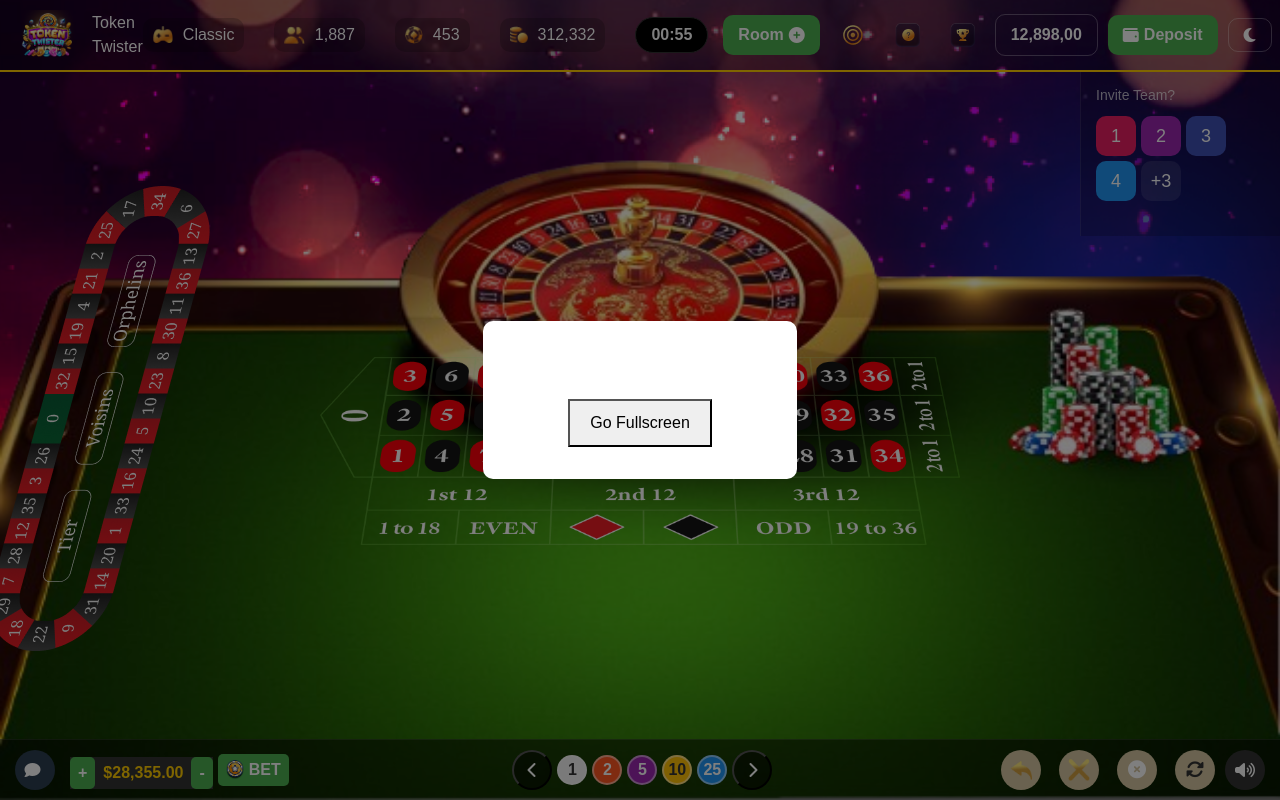
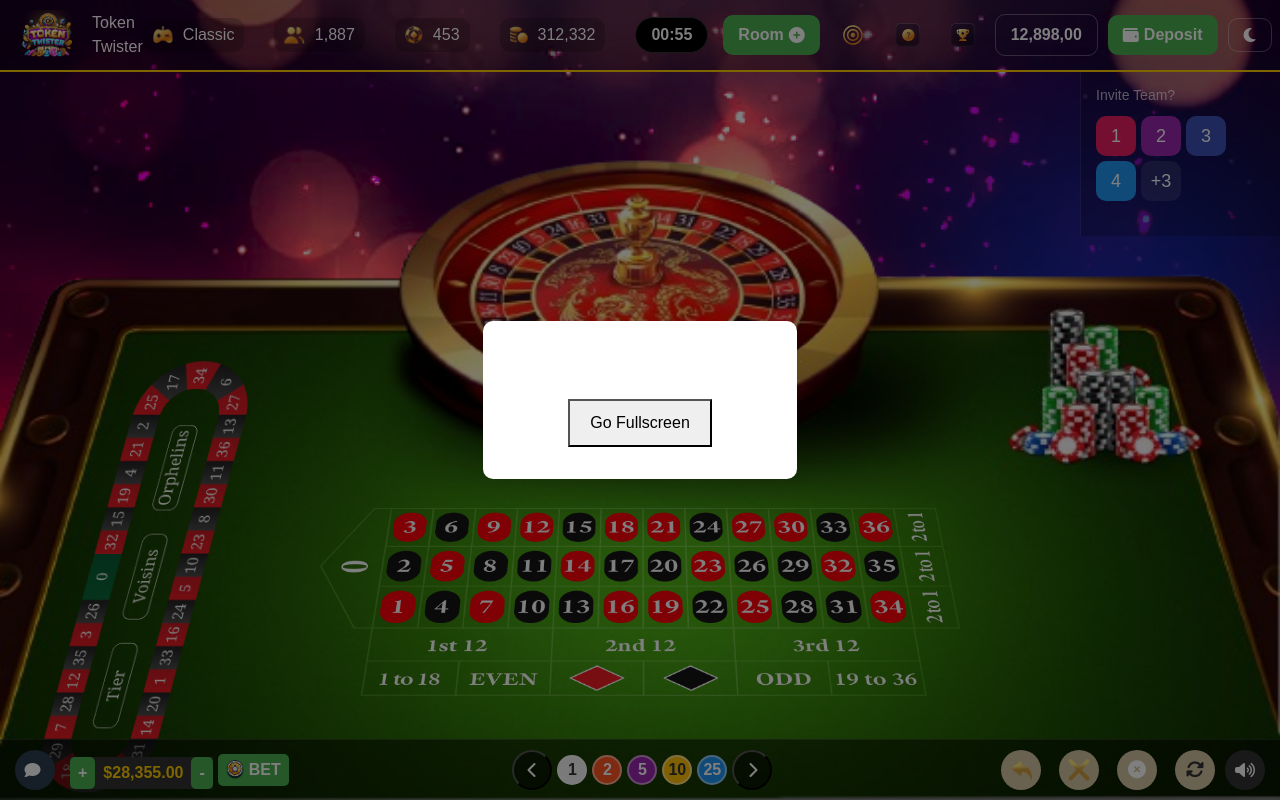
Before and after one commit to souravkmayabious/abhishek-game-frontend-d, a React (Vite) app: page /token in a window 1280 px wide. Built offline with nearby package versions, Linux system fonts and the light colour scheme.

Commit message:
fix token game css

```diff
--- a/src/pages/style.css
+++ b/src/pages/style.css
@@ -581,19 +581,24 @@ body {
 .table-left {
     position: absolute;
     z-index: 3;
+    width: 16%;
     /* transform: translateY(60%); */
-    transform: translate(-5%, 40%);
-    max-width: 25%;
+    /* transform: translate(-5%, 40%); */
+    /* max-width: 25%; */
     /* left: 180px; */
+    top: 43%;
+    left: 4%;
+    transform: translate(-4%, 4%);
 }
 
 .table-below {
     position: absolute;
     z-index: 3;
     max-width: 50%;
-    /* left: 400px;
-    bottom: 75px; */
-    transform: translate(50%, 190%);
+    left: 50%;
+    /* transform: translate(50%, 190%); */
+    bottom: 17%;
+    transform: translate(-50%, 17%);
 }
 
 @media (max-width: 768px) {
```
